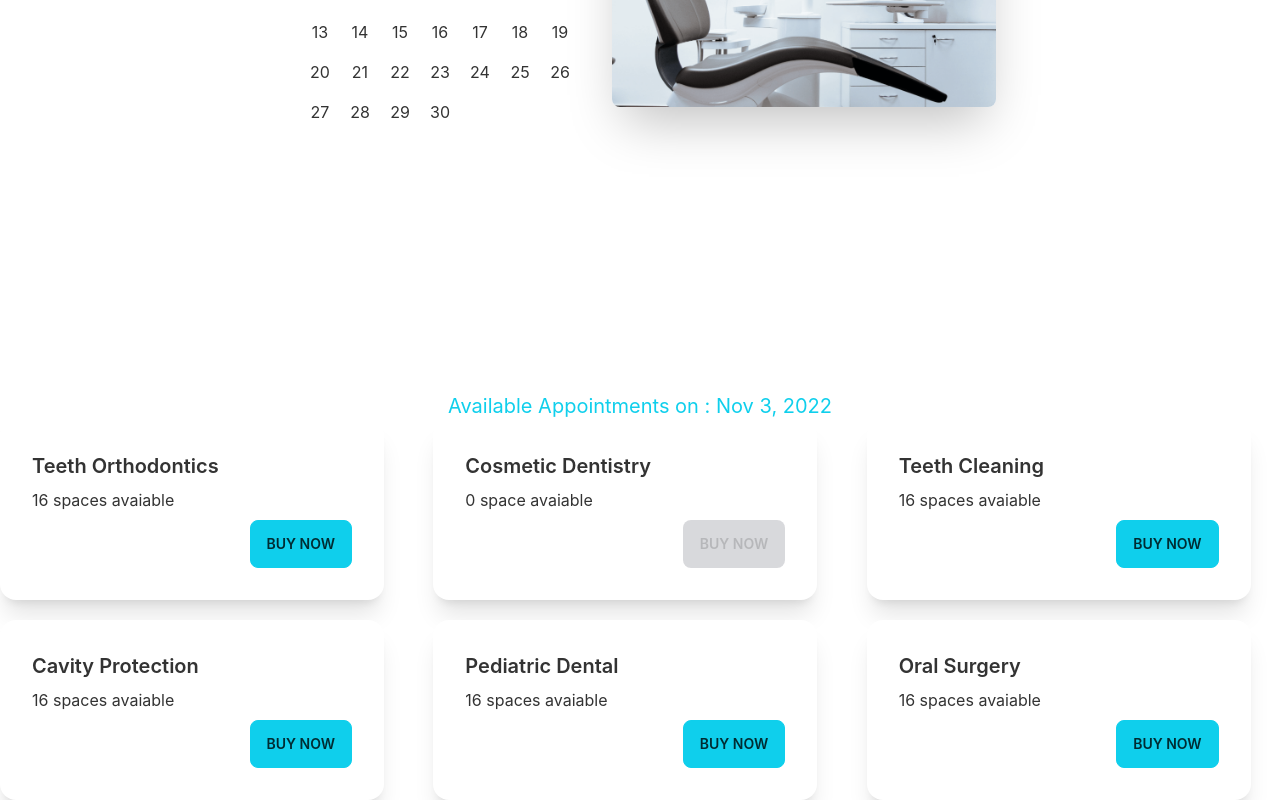
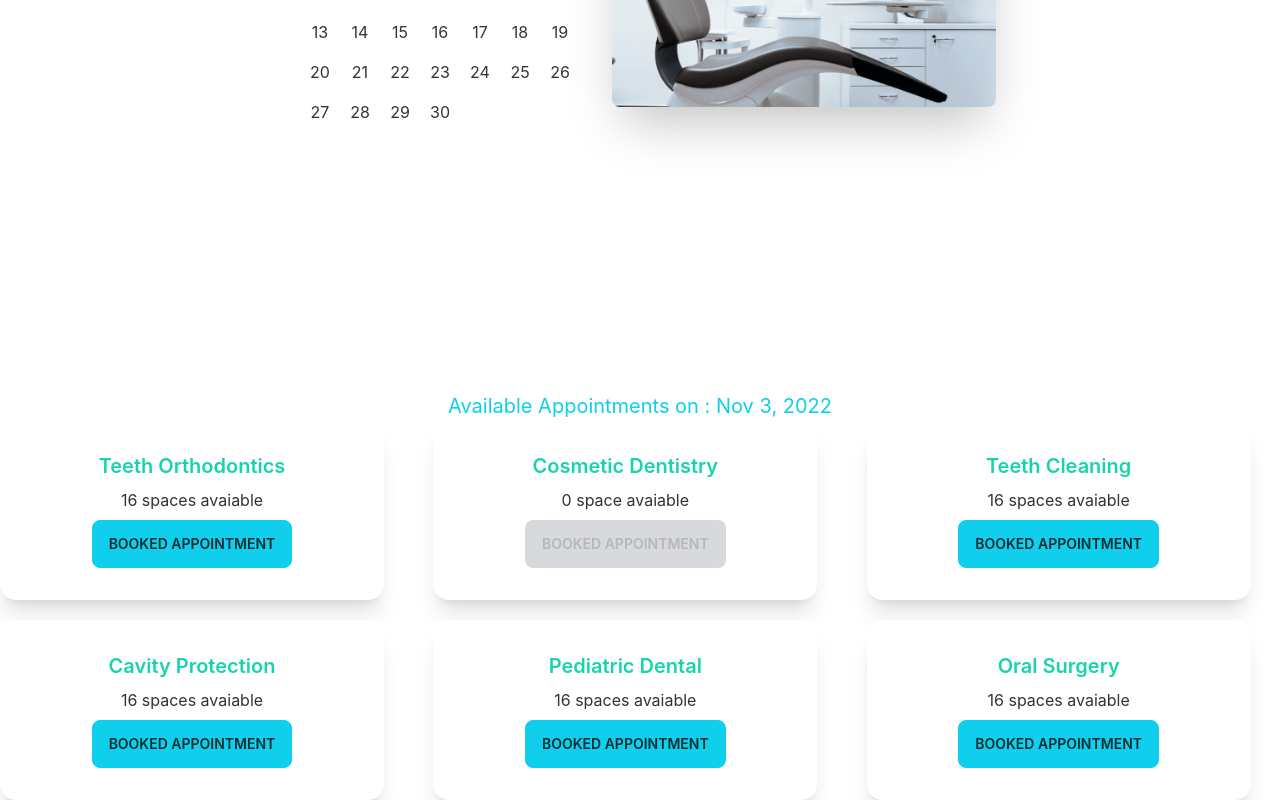
Before and after one commit to bellicose77/fullstack-doctor-website, a React (Create React App) app in the folder frontend/: page /appointment in a window 1280 px wide. Shown: the part 472-1272 px from the top of the page. Built offline with nearby package versions, Linux system fonts and the light colour scheme.

Commit message:
slots appointment design done

```diff
--- a/frontend/src/components/AppointmentSlot/AppointmentSlot.js
+++ b/frontend/src/components/AppointmentSlot/AppointmentSlot.js
@@ -4,11 +4,11 @@ const AppointmentSlot = ({solt}) => {
     const {name,slots} = solt;
     return (
         <div class="card w-96 bg-base-100 shadow-xl">
-        <div class="card-body">
-          <h2 class="card-title">{name}</h2>
+        <div class="card-body text-center">
+          <h2 className="card-title text-secondary justify-center">{name}</h2>
           <p>{slots.length} {slots.length ? "spaces":"space"} avaiable</p>
-          <div class="card-actions justify-end">
-            <button disabled={slots.length===0} class="btn btn-primary">Buy Now</button>
+          <div class="card-actions justify-center">
+            <button disabled={slots.length===0} class="btn btn-primary">Booked Appointment</button>
           </div>
         </div>
       </div>
```
